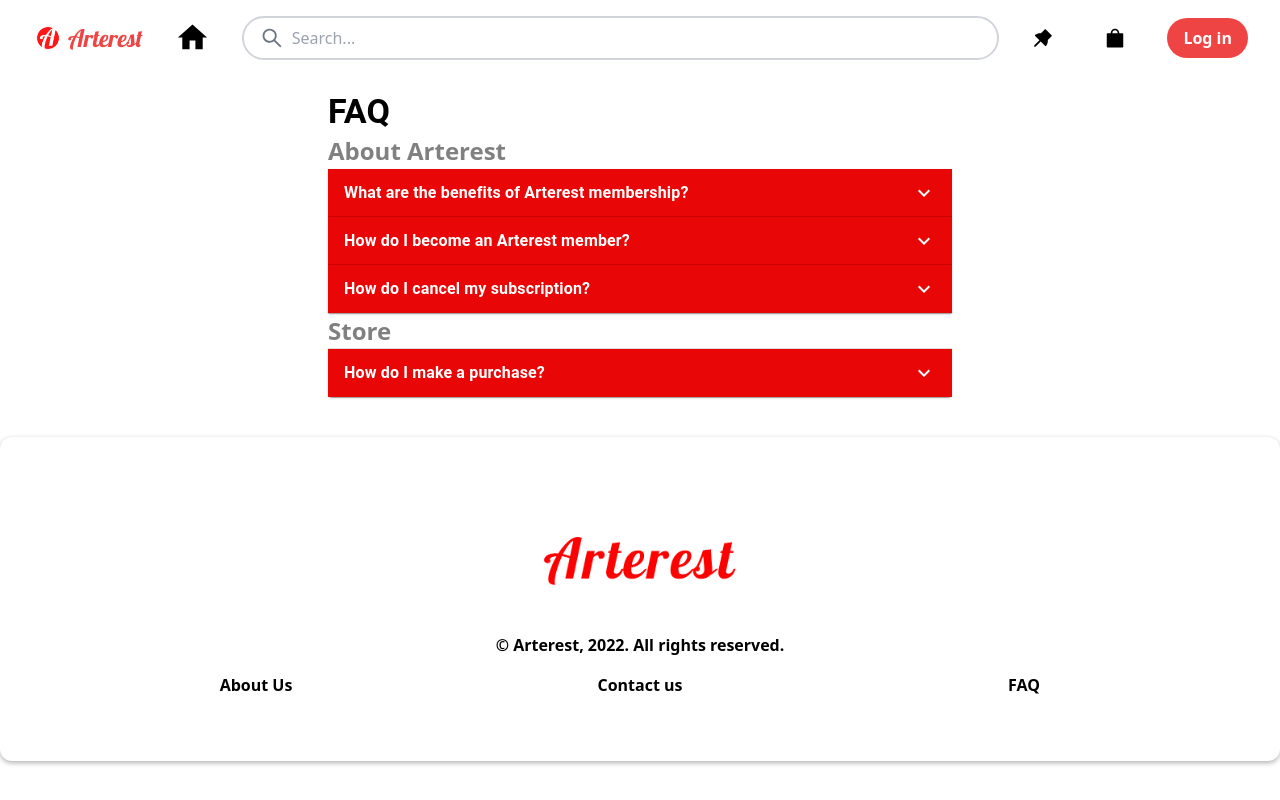
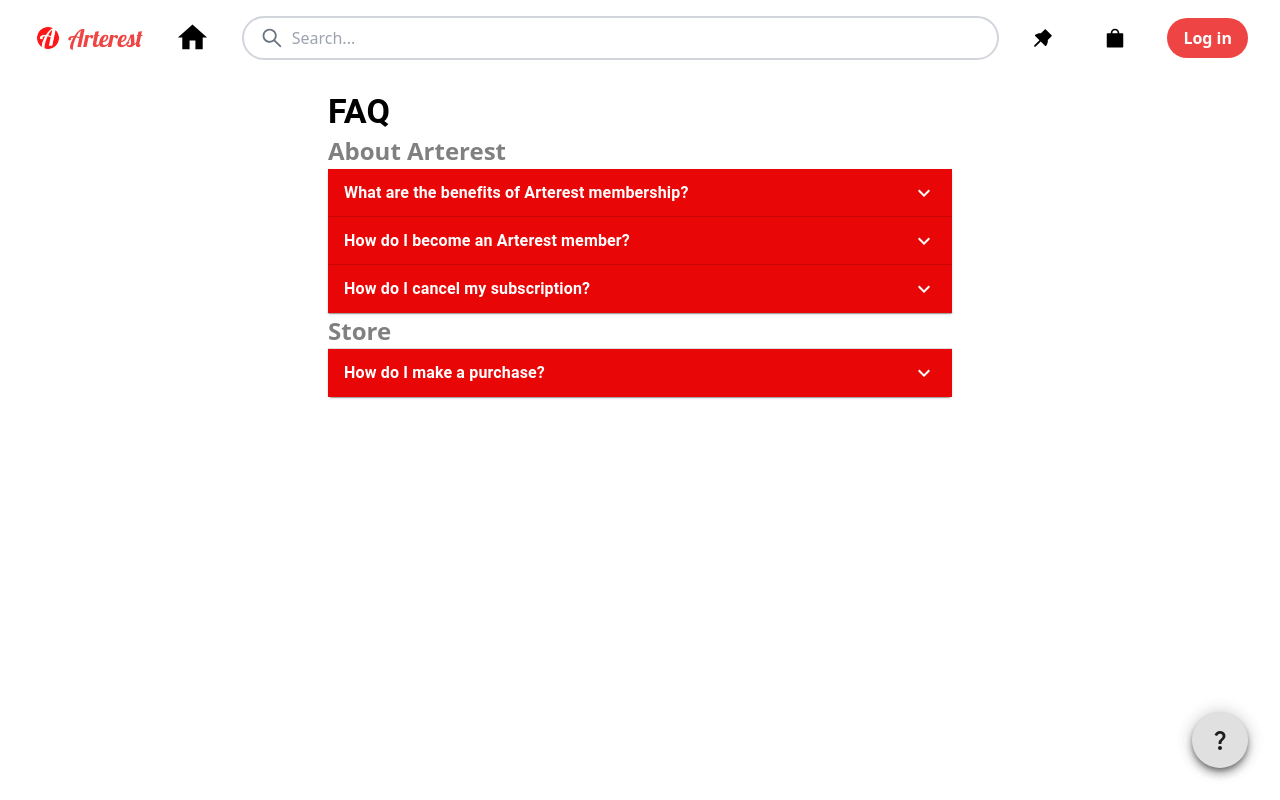
Before and after one commit to AleHP333/Arterest-frontend, a React (Create React App) app: page /faq in a window 1280 px wide. Built offline with nearby package versions, Linux system fonts and the light colour scheme.

Commit message:
Sticky navbar, footer and other styles

```diff
--- a/src/App.js
+++ b/src/App.js
@@ -26,6 +26,7 @@
 import Cart from "./components/Cart/Cart";
 import ProductDetail from "./pages/Admin/components/ProductDetail";
 import UserProfile from "./pages/UserProfile/UserProfile";
+import Footer from "./pages/Footer/Footer";
 
 import Alert from "./components/Alert/Alert";
 
@@ -93,6 +94,7 @@
           <Route exact path="/profile" element={<UserProfile />} />
 
         </Routes>
+        <Footer />
         <Alert></Alert>
       </Router>
     </>
--- a/src/components/DetailProduct/DetailProduct.css
+++ b/src/components/DetailProduct/DetailProduct.css
@@ -11,7 +11,7 @@
 }
 
 #myimage {
-    max-height: 85vh;
+    max-height: 81vh;
     max-width: 35vw;
 }
 
@@ -29,7 +29,7 @@
     height: 440px;
     visibility: hidden;
     position: absolute;
-    z-index: 100;
+    z-index: 49;
     top: 1em;
 }
 
@@ -50,3 +50,11 @@
 .containerPrincipalData .MuiButton-contained:hover {
     background-color: rgba(255, 38, 38, 1);
 }
+
+.likeButton {
+    stroke: rgba(255, 38, 38, 1);
+}
+
+.iconButtonLike:hover {
+    background-color: white !important;
+}
--- a/src/components/DetailProduct/DetailProduct.jsx
+++ b/src/components/DetailProduct/DetailProduct.jsx
@@ -245,8 +245,10 @@
                                     >Add to Cart
                                 </Button>
                                 <Tooltip title="Like">
-                                    <IconButton>
-                                        <FavoriteIcon className='text-red-500'/>
+                                    <IconButton className="iconButtonLike">
+                                        <FavoriteIcon
+                                            className='likeButton text-white hover:text-red-500'
+                                        />
                                     </IconButton>
                                 </Tooltip>
                             </div>
--- a/src/components/Home/Home.jsx
+++ b/src/components/Home/Home.jsx
@@ -5,7 +5,6 @@
 import { activeLoading, artFilterByBack, getAllProducts } from '../../redux/actions/productActionsTest';
 import  Card  from '../Card/Card';
 import FilterBar from '../FilterBar/FilterBar';
-import Footer from '../../pages/Footer/Footer.jsx';
 import './home.css'
 
 //MUI COMPONENTS
@@ -207,7 +206,6 @@
                 }
             </div> */}
       </div>
-      <Footer className="foo" />
     </div>
   );
 };
--- a/src/components/Home/home.css
+++ b/src/components/Home/home.css
@@ -16,8 +16,3 @@
     column-gap: 1.5em;
 
 }
-
-.foo {
-    margin: 0%;
-    text-decoration: none;
-}
--- a/src/components/NavBar/NavBar.jsx
+++ b/src/components/NavBar/NavBar.jsx
@@ -28,7 +28,7 @@
   }, [loggedUser])
 
   return (
-    <nav className="flex flex-row items-center w-full py-3 bg-white">
+    <nav className="flex flex-row sticky top-0 items-center w-full py-3 bg-white z-50">
       <div className="flex flex-row items-center mr-auto">
         <Link to="/" className="navbar-brand flex flex-row ml-8 gap-1 items-center">
           <div className="flex w-8 h-8">
--- a/src/components/Searchbar/Searchbar.jsx
+++ b/src/components/Searchbar/Searchbar.jsx
@@ -39,7 +39,7 @@
         <form onSubmit={(e) => handleSubmit(e)} className='searchBar flex justify-start w-full overflow-hidden border-2 border-gray-300 rounded-full text-gray-500 items-center gap-2 px-4 py-1 mx-6 '>
                 <button className='my-1 text-2xl' type="submit"><AiOutlineSearch /></button>
                 <input className='self-center focus:outline-none w-full' type="text" name="search" value={input}
-                placeholder="Search..." onChange={handleStateChanges} autocomplete="off"/>
+                placeholder="Search..." onChange={handleStateChanges} autoComplete="off"/>
                 {
                     (input.length > 0) ?
                     <IconButton onClick={() => deleteActualSearch()} size="small" aria-label="delete">
--- a/src/pages/Footer/Footer.css
+++ b/src/pages/Footer/Footer.css
@@ -1,20 +1,3 @@
-.footer {
-    width: cover;
-    margin-top: 20px;
-    padding: 1.4rem !important;
-    display: flex !important;
-    justify-content: space-around !important;
-
-
+.expandFooter {
+  box-shadow: 0px 3px 5px -1px rgba(0,0,0,0.2),0px 6px 10px 0px rgba(0,0,0,0.14),0px 1px 18px 0px rgba(0,0,0,0.12) !important;
 }
-.container{
-    box-shadow: #808080 !important ;
-}
-
-
-
-
-.pepe:hover{
-  font-size: 17px;
-  color: #808080;
-}
--- a/src/pages/Footer/Footer.jsx
+++ b/src/pages/Footer/Footer.jsx
@@ -1,48 +1,91 @@
 // React utilities
-import React from "react";
+import React, { useState } from "react";
 import { Link } from "react-router-dom";
-// // Files and extra code
-import Arterest from '../Assets/ArterestRed.png';
-
+// Mui
+import Fab from '@mui/material/Fab';
+import QuestionMarkIcon from '@mui/icons-material/QuestionMark';
+import ArrowOutwardIcon from '@mui/icons-material/ArrowOutward';
 // Styles
-import Navbar from 'react-bootstrap/Navbar';
 import './Footer.css';
 
 export default function Footer() {
 
+    const [isOpen, setIsOpen] = useState(false);
+    const [styleButton, setStyleButton] = useState({
+        backgroundColor: ""
+    })
+
+    function handlerChange() {
+        isOpen ?  closeButton() : openButton();
+    }
+
+    function openButton () {
+        setIsOpen(true);
+        setStyleButton({
+            backgroundColor: "white"
+        })
+    }
+
+    function closeButton () {
+        setIsOpen(false);
+        setStyleButton({
+            backgroundColor: "#e0e0e0"
+        })
+    }
+
+    const tabsFooter = [
+        {
+            name: "Contact Us",
+            description: "If you want to tell us something",
+            link: "/contact"
+        },
+        {
+            name: "About Us",
+            description: "You wanna know more about us?",
+            link: "/about"
+        },
+        {
+            name: "FAQ",
+            description: "FAQ",
+            link: "/faq"
+        },
+        {
+            name: "Terms",
+            description: "Terms",
+            link: "/terms"
+        },
+    ]
+
     return (
-        <div className= 'container'>
-        <Navbar className="p-16 " >
-            <Navbar.Brand className="p-8 bg-transparent mt-24 " >
-                <div className="grid ">
-                    <div className="grid text-center order-last md:order-first mt-20 md:mt-0">
-                        <img
-                            src={Arterest}
-                            className="w-48 h-18 mx-auto relative inset-x-0 top-0 rounded flex items-center justify-center pb-3"
-                            alt="Arterest"
-                             />
-                    </div>
+        <div className="fixed bottom-8 right-8">
+            <Fab
+                style={styleButton}
+                onClick={() => handlerChange()}
+                aria-label="footer"
+            >
+                <QuestionMarkIcon />
+            </Fab>
+            {
+                !isOpen ? null :
+                <div
+                    className="expandFooter fixed bottom-8 right-28 bg-white border rounded-lg font-semibold text-x1 text-black p-2"
+                >
+                    {
+                        tabsFooter.map(tab => {
+                            return (
+                                <Link to={tab.link} onClick={() => closeButton()}>
+                                    <div
+                                        className="flex flex-row gap-10 rounded-lg p-2 hover:bg-gray-200"
+                                    >
+                                        {tab.description}
+                                        <ArrowOutwardIcon className="flex ml-auto"/>
+                                    </div>
+                                </Link>
+                            )
+                        })
+                    }
                 </div>
-            </Navbar.Brand>
-
-            <Navbar.Text className="grid  md:grid-cols-1">
-                <Link className='pepe' to='/terms'><div className="grid pb-4 pt-0
-                text-center order-last md:order-first mt-10 md:mt-0 font-bold">© Arterest, 2022. All rights reserved.</div></Link>
-            </Navbar.Text>
-
-            <div className="grid md:grid-cols-3">
-                <Navbar.Text>
-                    <Link className='pepe' to='/about'><div className="grid  text-center  md:order-first mt-10 md:mt-0 font-bold">About Us</div></Link>
-                </Navbar.Text>
-                <Navbar.Text>
-                    <Link className='pepe' to='/contact'><div className="grid  text-center  md:order-first mt-10 md:mt-0 font-bold">Contact us</div></Link>
-                </Navbar.Text>
-                <Navbar.Text>
-                    <Link className='pepe' to='/faq'><div className="grid  text-center  md:order-first mt-10 md:mt-0 font-bold">FAQ</div></Link>
-                </Navbar.Text>
-            </div>
-
-        </Navbar >
+            }
         </div>
     );
 }
```
